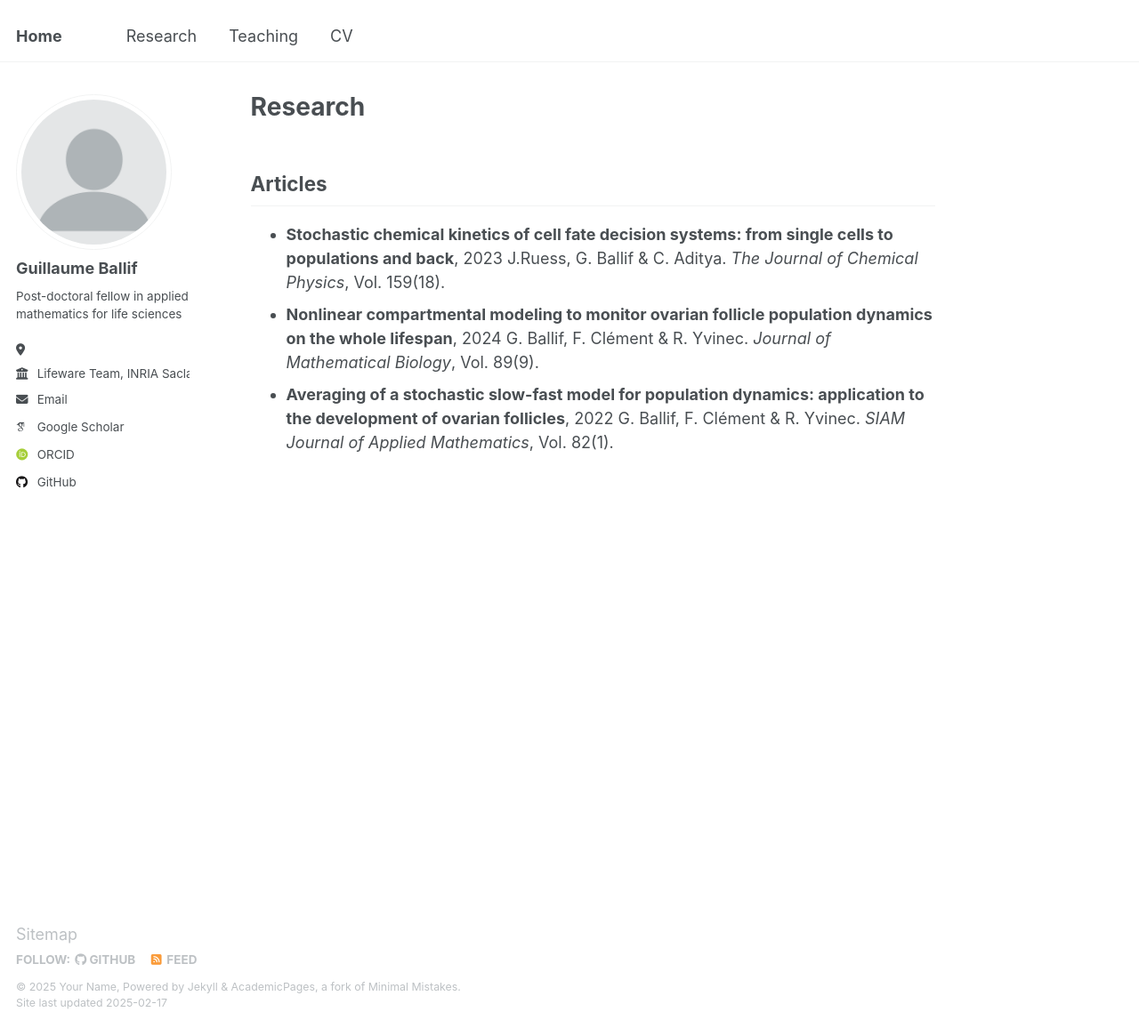
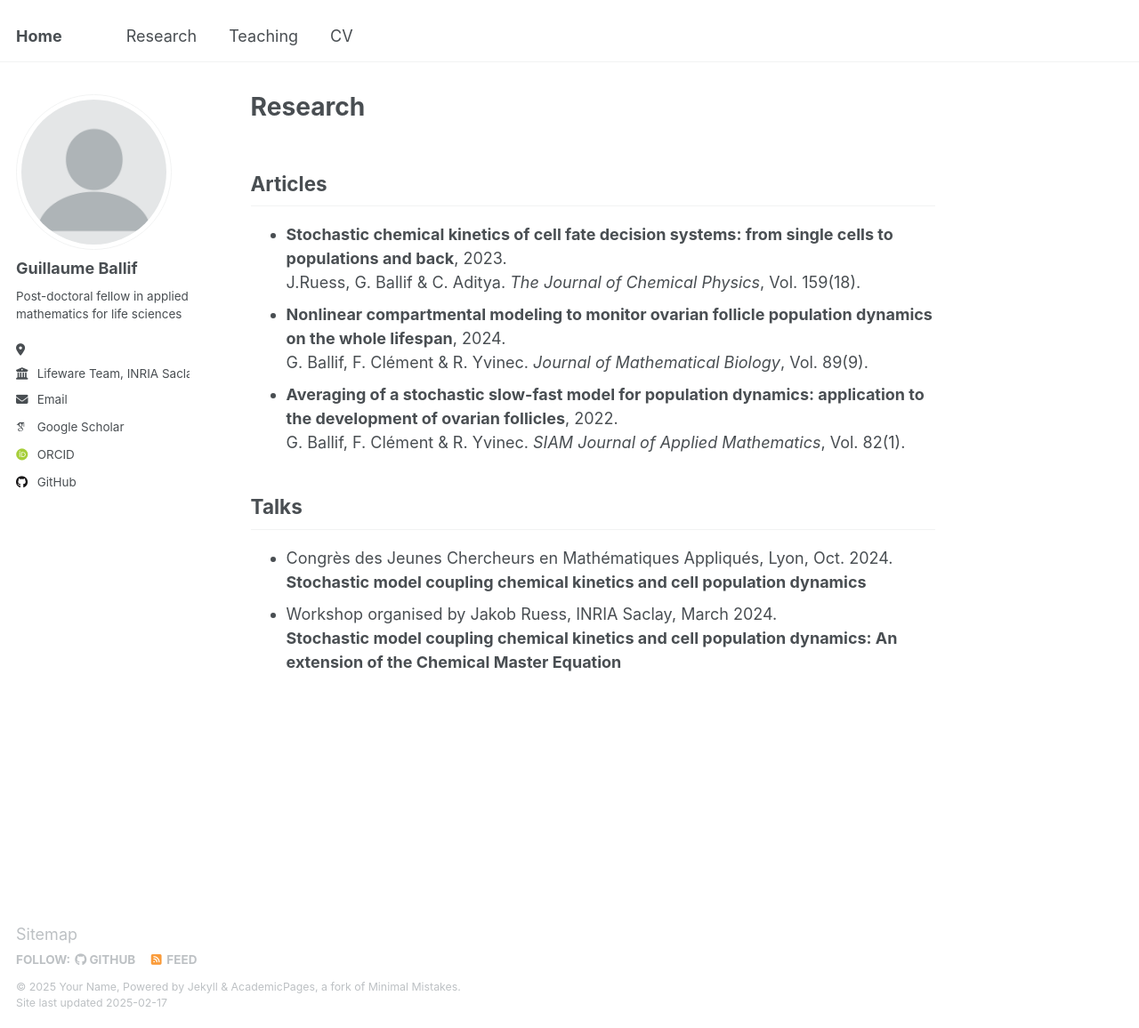
Before and after one commit to guillaumeballif/guillaumeballif.github.io, a Jekyll site: the page built from _pages/research.md, in a window 1280 px wide and 1156 px high. Shown: the whole window at 89% size. Built offline with Jekyll 4.4.1, drawn with Linux system fonts in a browser that asks for light colours; some web fonts are replaced.

Commit message:
Update research.md

```diff
--- a/_pages/research.md
+++ b/_pages/research.md
@@ -9,9 +9,16 @@ redirect_from:
 
 ## Articles
 
-* **Stochastic chemical kinetics of cell fate decision systems: from single cells to populations and back**, 2023
+* **Stochastic chemical kinetics of cell fate decision systems: from single cells to populations and back**, 2023.\
   J.Ruess, G. Ballif & C. Aditya. _The Journal of Chemical Physics_, Vol. 159(18).
-* **Nonlinear compartmental modeling to monitor ovarian follicle population dynamics on the whole lifespan**, 2024
+* **Nonlinear compartmental modeling to monitor ovarian follicle population dynamics on the whole lifespan**, 2024.\
   G. Ballif, F. Clément & R. Yvinec. _Journal of Mathematical Biology_, Vol. 89(9).
-* **Averaging of a stochastic slow-fast model for population dynamics: application to the development of ovarian follicles**, 2022
+* **Averaging of a stochastic slow-fast model for population dynamics: application to the development of ovarian follicles**, 2022.\
   G. Ballif, F. Clément & R. Yvinec. _SIAM Journal of Applied Mathematics_, Vol. 82(1).
+
+## Talks
+
+* Congrès des Jeunes Chercheurs en Mathématiques Appliqués, Lyon, Oct. 2024.\
+  **Stochastic model coupling chemical kinetics and cell population dynamics**
+* Workshop organised by Jakob Ruess, INRIA Saclay, March 2024.\
+  **Stochastic model coupling chemical kinetics and cell population dynamics: An extension of the Chemical Master Equation**
```
